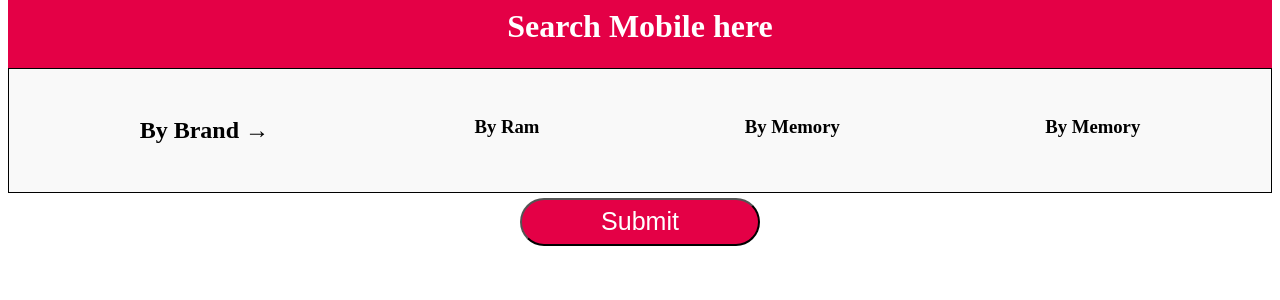
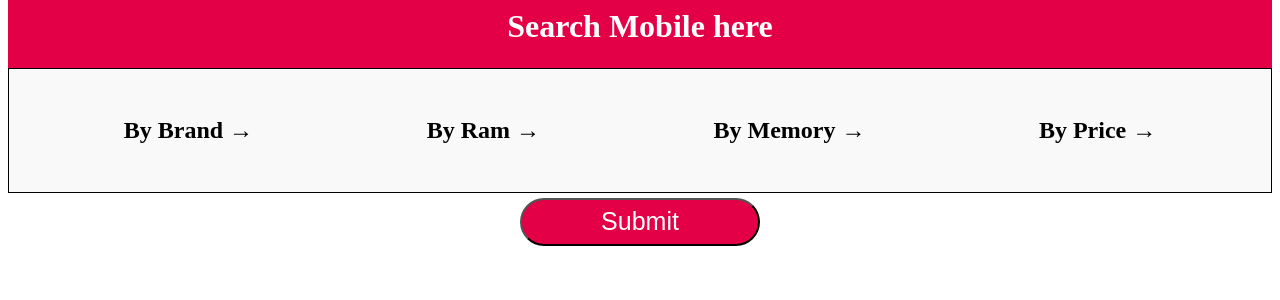
Before and after one commit to Ash-997/Mob_filter, a Django app: page / in a window 1280 px wide. Shown: the top 300 px of the page. Run offline with Django 3.2, Linux system fonts and the light colour scheme; data that the repository does not hold is empty.

Commit message:
Final correction

```diff
--- a/mob/views.py
+++ b/mob/views.py
@@ -228,7 +228,6 @@
 
 
         elif chargb or aathggb or baragb:
-            print("kabab me haaddi")
             if not fil_prod:
                 context = {"pros": final}
 
--- a/templates/doom.html
+++ b/templates/doom.html
@@ -62,7 +62,7 @@
 
 
     <div>
-    <h3>By Ram</h3>
+    <h2>By Ram →</h2>
         {% for ram in rams %}
     <input type="checkbox" name="{{ ram.ram }}" value={{ram.id}} class="largerCheck"><span style="font-size:25px">{{ ram.ram }}</span><br>
     {% endfor %}
@@ -72,14 +72,14 @@
 
 
     <div>
-    <h3>By Memory</h3>
+    <h2>By Memory →</h2>
             {% for memo in memos %}
     <input type="checkbox" name="{{ memo.memory }}" class="largerCheck" value={{memo.id}}><span style="font-size:25px">{{ memo.memory}}</span><br>
     {% endfor %}
     </div>
 
  <div>
-    <h3>By Memory</h3>
+    <h2>By Price →</h2>
             {% for pcat in pcats %}
     <input type="checkbox" name="{{ pcat.pricecat }}" class="largerCheck" value={{pcat.id}}><span style="font-size:25px;" >{{ pcat.pricecat}}</span><br>
     {% endfor %}
```
